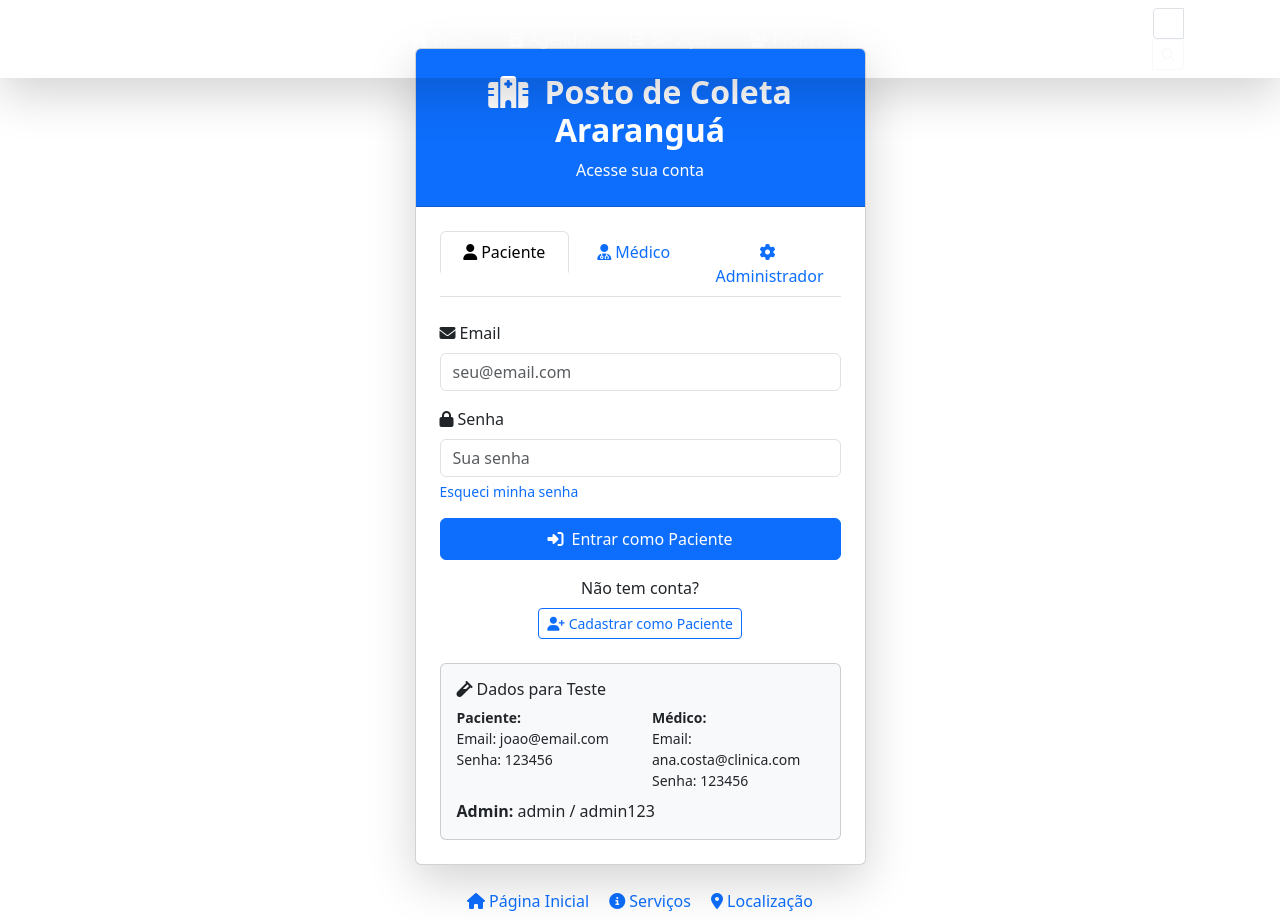
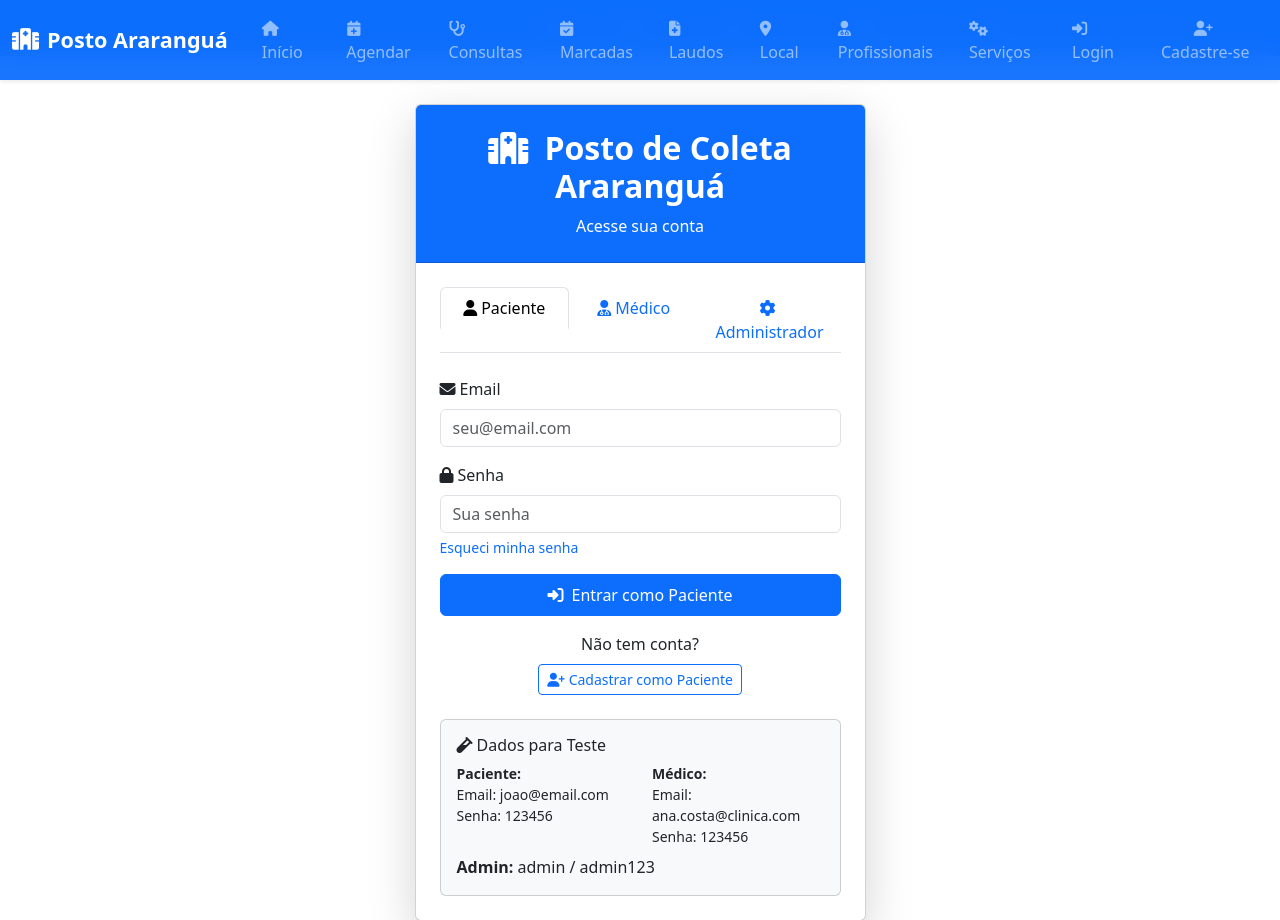
Before and after one commit to naruto20793/TCC-Posto-de-Coleta, a plain HTML site: page login/login.html in a window 1280 px wide. Shown: the top 920 px of the page. Drawn offline with nearby package versions, Linux system fonts and the light colour scheme; files that its build step writes are made by us from their sources.

Commit message:
versão 1.1.7

```diff
--- a/assets/navbar.css
+++ b/assets/navbar.css
@@ -1,80 +1,101 @@
-/* assets/navbar.css */
-.navbar-compact {
+/* ========================================
+   NAVBAR PERSONALIZADA
+   ======================================== */
+#navbarPrincipal {
     transition: all 0.3s ease;
-    overflow-x: auto;
-    white-space: nowrap;
+    backdrop-filter: blur(12px);
+    background-color: rgba(13, 110, 253, 0.95) !important;
+    z-index: 1030;
 }
 
-.navbar-expanded {
-    height: auto !important;
-    max-height: 300px;
-    overflow-y: auto;
+#navbarPrincipal .navbar-brand {
+    font-size: 1.35rem;
+    font-weight: 700;
+    transition: color 0.3s ease;
 }
 
-.nav-icons {
-    display: flex;
-    align-items: center;
-    flex-wrap: nowrap;
+#navbarPrincipal .navbar-brand:hover {
+    color: #fff !important;
+}
+
+/* Links do menu */
+#navbarPrincipal .nav-link {
+    font-weight: 500;
+    border-radius: 8px;
+    margin: 0 4px;
+    padding: 8px 14px !important;
+    transition: all 0.3s ease;
+    position: relative;
+}
+
+#navbarPrincipal .nav-link:hover,
+#navbarPrincipal .nav-link.active {
+    background-color: rgba(255, 255, 255, 0.2);
+    color: #fff !important;
+    transform: translateY(-1px);
+    box-shadow: 0 2px 4px rgba(0, 0, 0, 0.1);
+}
+
+#navbarPrincipal .nav-link i {
+    font-size: 0.95rem;
+    transition: transform 0.3s ease;
+}
+
+#navbarPrincipal .nav-link:hover i {
+    transform: scale(1.1);
+}
+
+/* Botão Cadastre-se */
+#navbarPrincipal .btn-outline-light {
+    border-radius: 50px;
+    font-weight: 500;
     transition: all 0.3s ease;
 }
 
-.nav-icons .nav-item {
-    margin: 0 10px;
+#navbarPrincipal .btn-outline-light:hover {
+    background-color: #fff;
+    color: #0d6efd !important;
+    transform: translateY(-2px);
 }
 
-.nav-icons .nav-item a {
-    display: flex;
-    align-items: center;
-    white-space: nowrap;
+/* Dropdown de usuário */
+#navbarPrincipal .dropdown-menu {
+    border: none;
+    box-shadow: 0 4px 12px rgba(0, 0, 0, 0.15);
+    border-radius: 10px;
+    margin-top: 8px;
 }
 
-.nav-icons .nav-item .nav-label {
-    margin-left: 5px;
-    transition: opacity 0.3s ease;
+#navbarPrincipal .dropdown-item {
+    border-radius: 6px;
+    margin: 2px 8px;
+    transition: all 0.2s ease;
 }
 
-.nav-icons-expanded {
-    display: grid;
-    grid-template-columns: repeat(2, 1fr);
-    grid-gap: 10px;
-    padding: 10px 0;
-    position: absolute;
-    top: 100%;
-    left: 0;
-    width: 100%;
-    background: rgba(31, 142, 235,);
-    z-index: 1000;
+#navbarPrincipal .dropdown-item:hover {
+    background-color: #0d6efd;
+    color: white;
 }
 
-.nav-icons-expanded .nav-item {
-    margin: 5px 0;
-    width: 100%;
+/* Efeito ao rolar */
+body.scrolled #navbarPrincipal {
+    padding: 0.4rem 0;
+    box-shadow: 0 4px 15px rgba(0, 0, 0, 0.2);
+    background-color: rgba(13, 110, 253, 0.98) !important;
 }
 
-.nav-icons-expanded .nav-item a {
-    justify-content: center;
-}
-
-.hamburger-btn {
-    display: block !important;
-    z-index: 1000;
-    position: relative;
-}
-
-.hamburger-btn .hamburger-icon {
-    font-size: 1.5rem;
-    transition: display 0.3s ease;
-}
-
-@media (max-width: 768px) {
-    .nav-icons {
-        flex-direction: column;
-        align-items: flex-start;
+/* Mobile */
+@media (max-width: 992px) {
+    #navbarPrincipal .nav-link {
+        margin: 4px 0;
+        border-radius: 6px;
     }
-    .nav-icons .nav-item {
-        margin: 5px 0;
+    #navbarPrincipal .btn-outline-light {
+        margin-top: 8px;
+        width: 100%;
     }
-    .nav-icons-expanded {
-        grid-template-columns: 1fr;
+    #navbarPrincipal .dropdown-menu {
+        position: static;
+        float: none;
     }
 }
--- a/assets/navbar.js
+++ b/assets/navbar.js
@@ -1,11 +1,12 @@
-// assets/navbar.js - Navbar compacta com toggle, ícones de navegação rearranjados
-document.addEventListener('DOMContentLoaded', function() {
-    console.log('🧭 Navbar compacta inicializada');
+document.addEventListener('DOMContentLoaded', function () {
     injetarNavbar();
     configurarNavbar();
-    atualizarBotaoHamburger(); // Garante que o ícone inicial seja correto
+    destacarPaginaAtual();
 });
 
+/* ========================================
+   1. Calcula o nível de pasta atual
+   ======================================== */
 function getNivelPastaAtual() {
     const caminho = window.location.pathname;
     const niveis = (caminho.match(/\//g) || []).length - 1;
@@ -16,144 +17,153 @@ function getNivelPastaAtual() {
     return niveis > 0 ? prefixo : './';
 }
 
+/* ========================================
+   2. Injeta a navbar completa
+   ======================================== */
 function injetarNavbar() {
-    const todasNavbars = document.querySelectorAll('nav, .navbar, [class*="navbar"]');
-    todasNavbars.forEach(elemento => {
-        if (elemento.id !== 'navbarPrincipal') {
-            elemento.remove();
-        }
-    });
-
     const prefixo = getNivelPastaAtual();
 
     const navbarHTML = `
-        <nav class="navbar navbar-expand-lg navbar-dark fixed-top bg-gradient-primary shadow-lg navbar-compact" id="navbarPrincipal" style="border: none; outline: none;">
+        <nav class="navbar navbar-expand-lg navbar-dark bg-primary shadow-sm fixed-top" id="navbarPrincipal">
             <div class="container-fluid">
-                <a class="navbar-brand fw-bold fs-4" href="${prefixo}index.html">
-                    <i class="fas fa-hospital me-2"></i> Posto de Coleta Araranguá
+                <!-- Logo -->
+                <a class="navbar-brand fw-bold d-flex align-items-center" href="${prefixo}index.html">
+                    <i class="fas fa-hospital me-2"></i> Posto Araranguá
                 </a>
 
+                <!-- Botão mobile -->
+                <button class="navbar-toggler" type="button" data-bs-toggle="collapse" data-bs-target="#navbarNav"
+                    aria-controls="navbarNav" aria-expanded="false" aria-label="Toggle navigation">
+                    <span class="navbar-toggler-icon"></span>
+                </button>
+
+                <!-- Menu principal -->
                 <div class="collapse navbar-collapse" id="navbarNav">
-                    <ul class="navbar-nav me-auto mb-2 mb-lg-0 nav-icons" id="navIcons">
-                        <li class="nav-item"><a class="nav-link" href="${prefixo}index.html"><i class="fas fa-home"></i><span class="nav-label"> Início</span></a></li>
-                        <li class="nav-item"><a class="nav-link" href="${prefixo}agendamento/agendamento.html"><i class="fas fa-calendar-check"></i><span class="nav-label"> Agendar</span></a></li>
-                        <li class="nav-item"><a class="nav-link" href="${prefixo}servicos/servicos.html"><i class="fas fa-list-ul"></i><span class="nav-label"> Serviços</span></a></li>
-                        <li class="nav-item"><a class="nav-link" href="${prefixo}profissionais/profissionais.html"><i class="fas fa-users"></i><span class="nav-label"> Profissionais</span></a></li>
-                        <li class="nav-item"><a class="nav-link" href="${prefixo}localizacao/localizacao.html"><i class="fas fa-map-marker-alt"></i><span class="nav-label"> Localização</span></a></li>
-                        <li class="nav-item"><a class="nav-link" href="${prefixo}consultas/consultas.html"><i class="fas fa-calendar-check"></i><span class="nav-label"> Consultas</span></a></li>
-                        <li class="nav-item d-none" id="navLaudos"><a class="nav-link" href="${prefixo}laudo/laudo.html"><i class="fas fa-file-medical"></i><span class="nav-label"> Laudos</span></a></li>
+                    <ul class="navbar-nav me-auto mb-2 mb-lg-0">
+                        <li class="nav-item">
+                            <a class="nav-link" href="${prefixo}index.html" data-page="index.html">
+                                <i class="fas fa-home me-1"></i> Início
+                            </a>
+                        </li>
+                        <li class="nav-item">
+                            <a class="nav-link" href="${prefixo}agendamento/agendamento.html" data-page="agendamento.html">
+                                <i class="fas fa-calendar-plus me-1"></i> Agendar
+                            </a>
+                        </li>
+                        <li class="nav-item">
+                            <a class="nav-link" href="${prefixo}consulta/consulta.html" data-page="consulta.html">
+                                <i class="fas fa-stethoscope me-1"></i> Consultas
+                            </a>
+                        </li>
+                        <li class="nav-item">
+                            <a class="nav-link" href="${prefixo}consultas-marcadas.html" data-page="consultas-marcadas.html">
+                                <i class="fas fa-calendar-check me-1"></i> Marcadas
+                            </a>
+                        </li>
+                        <li class="nav-item">
+                            <a class="nav-link" href="${prefixo}laudo/laudo.html" data-page="laudo.html">
+                                <i class="fas fa-file-medical me-1"></i> Laudos
+                            </a>
+                        </li>
+                        <li class="nav-item">
+                            <a class="nav-link" href="${prefixo}localizacao/localizacao.html" data-page="localizacao.html">
+                                <i class="fas fa-map-marker-alt me-1"></i> Local
+                            </a>
+                        </li>
+                        <li class="nav-item">
+                            <a class="nav-link" href="${prefixo}profissionais/profissionais.html" data-page="profissionais.html">
+                                <i class="fas fa-user-md me-1"></i> Profissionais
+                            </a>
+                        </li>
+                        <li class="nav-item">
+                            <a class="nav-link" href="${prefixo}servicos/servicos.html" data-page="servicos.html">
+                                <i class="fas fa-cogs me-1"></i> Serviços
+                            </a>
+                        </li>
                     </ul>
-                    <form class="d-flex me-3 d-none d-lg-flex">
-                        <div class="input-group input-group-sm">
-                            <input class="form-control" type="search" placeholder="Buscar...">
-                            <button class="btn btn-outline-light" type="submit"><i class="fas fa-search"></i></button>
-                        </div>
-                    </form>
+
+                    <!-- Área de usuário (login / perfil) -->
+                    <ul class="navbar-nav ms-auto" id="userMenu">
+                        <!-- Será preenchido dinamicamente -->
+                    </ul>
                 </div>
-
-                <ul class="navbar-nav ms-auto mb-2 mb-lg-0">
-                    <li class="nav-item dropdown me-0 pe-0">
-                        <a class="nav-link dropdown-toggle d-flex align-items-center" href="#" id="navbarDropdown" role="button" data-bs-toggle="dropdown" style="outline: none;">
-                            <i class="fas fa-user-circle me-1"></i>
-                            <span id="navUserName" class="d-none d-md-inline">Convidado</span>
-                        </a>
-                        <ul class="dropdown-menu dropdown-menu-end">
-                            <li id="navLoginItem"><a class="dropdown-item" href="${prefixo}login/login.html"><i class="fas fa-sign-in-alt me-2"></i> Entrar</a></li>
-                            <li id="navCadastroItem" class="d-none"><a class="dropdown-item" href="${prefixo}cadastro/paciente/paciente.html"><i class="fas fa-user-plus me-2"></i> Cadastrar Paciente</a></li>
-                            <li id="navCadastroMedicoItem" class="d-none"><a class="dropdown-item" href="${prefixo}cadastro/medico/medico.html"><i class="fas fa-user-md me-2"></i> Cadastrar Médico</a></li>
-                            <li><hr class="dropdown-divider"></li>
-                            <li id="navPerfilItem" class="d-none"><a class="dropdown-item" href="#" id="navPerfilLink"><i class="fas fa-user me-2"></i> Perfil</a></li>
-                            <li id="navLogoutItem" class="d-none"><a class="dropdown-item" href="#" onclick="logout()"><i class="fas fa-sign-out-alt me-2"></i> Sair</a></li>
-                        </ul>
-                    </li>
-                    <li class="nav-item ms-1">
-                        <button class="hamburger-btn" type="button" onclick="toggleNavbar()" title="Abrir/Fechar menu">
-                            <i class="fas fa-bars hamburger-icon"></i>
-                            <i class="fas fa-times hamburger-icon" style="display: none;"></i>
-                        </button>
-                    </li>
-                </ul>
             </div>
         </nav>
     `;
 
+    // Insere no início do body
     document.body.insertAdjacentHTML('afterbegin', navbarHTML);
 }
 
-function toggleNavbar() {
-    const navbar = document.getElementById('navbarPrincipal');
-    const hamburger = navbar.querySelector('.hamburger-btn');
-    const navIcons = document.getElementById('navIcons');
-    const barsIcon = hamburger.querySelector('.fa-bars');
-    const timesIcon = hamburger.querySelector('.fa-times');
+/* ========================================
+   3. Configura login, cadastro e perfil
+   ======================================== */
+function configurarNavbar() {
+    const usuarioLogado = JSON.parse(localStorage.getItem('usuarioLogado'));
+    const userMenu = document.getElementById('userMenu');
+    const prefixo = getNivelPastaAtual();
 
-    navbar.classList.toggle('navbar-expanded');
-    navIcons.classList.toggle('nav-icons-expanded');
+    if (!userMenu) return;
 
-    // Alterna os ícones do botão
-    if (navbar.classList.contains('navbar-expanded')) {
-        barsIcon.style.display = 'none';
-        timesIcon.style.display = 'inline';
+    if (usuarioLogado) {
+        // USUÁRIO LOGADO
+        const nome = usuarioLogado.nome?.split(' ')[0] || 'Usuário';
+        const tipo = usuarioLogado.tipo === 'medico' ? 'Médico' : usuarioLogado.tipo === 'adm' ? 'Admin' : 'Paciente';
+
+        userMenu.innerHTML = `
+            <li class="nav-item dropdown">
+                <a class="nav-link dropdown-toggle d-flex align-items-center" href="#" role="button" data-bs-toggle="dropdown">
+                    <i class="fas fa-user-circle me-1"></i>
+                    <span class="d-none d-md-inline">${nome} (${tipo})</span>
+                </a>
+                <ul class="dropdown-menu dropdown-menu-end">
+                    <li><a class="dropdown-item" href="${prefixo}perfil/${usuarioLogado.tipo}/perfil.html">
+                        <i class="fas fa-user me-2"></i> Meu Perfil
+                    </a></li>
+                    <li><hr class="dropdown-divider"></li>
+                    <li><a class="dropdown-item text-danger" href="#" id="logoutLink">
+                        <i class="fas fa-sign-out-alt me-2"></i> Sair
+                    </a></li>
+                </ul>
+            </li>
+        `;
+
+        // Evento de logout
+        document.getElementById('logoutLink')?.addEventListener('click', function (e) {
+            e.preventDefault();
+            if (confirm('Tem certeza que deseja sair?')) {
+                localStorage.removeItem('usuarioLogado');
+                window.location.href = prefixo + 'index.html';
+            }
+        });
+
     } else {
-        barsIcon.style.display = 'inline';
-        timesIcon.style.display = 'none';
+        // NÃO LOGADO
+        userMenu.innerHTML = `
+            <li class="nav-item">
+                <a class="nav-link" href="${prefixo}login/login.html">
+                    <i class="fas fa-sign-in-alt me-1"></i> Login
+                </a>
+            </li>
+            <li class="nav-item">
+                <a class="nav-link btn btn-outline-light ms-2 px-3" href="${prefixo}cadastro/paciente/paciente.html">
+                    <i class="fas fa-user-plus me-1"></i> Cadastre-se
+                </a>
+            </li>
+        `;
     }
 }
 
-function atualizarBotaoHamburger() {
-    const hamburger = document.querySelector('.hamburger-btn');
-    if (hamburger) {
-        const barsIcon = hamburger.querySelector('.fa-bars');
-        const timesIcon = hamburger.querySelector('.fa-times');
-        if (!document.body.classList.contains('navbar-expanded')) {
-            barsIcon.style.display = 'inline';
-            timesIcon.style.display = 'none';
+/* ========================================
+   4. Destaca a página atual (active)
+   ======================================== */
+function destacarPaginaAtual() {
+    const paginaAtual = window.location.pathname.split('/').pop() || 'index.html';
+    document.querySelectorAll('#navbarPrincipal .nav-link').forEach(link => {
+        const dataPage = link.getAttribute('data-page');
+        if (dataPage === paginaAtual) {
+            link.classList.add('active');
+            link.setAttribute('aria-current', 'page');
         }
-    }
+    });
 }
-
-function configurarNavbar() {
-    const user = getCurrentUser();
-    const navUserName = document.getElementById('navUserName');
-    const navLoginItem = document.getElementById('navLoginItem');
-    const navCadastroItem = document.getElementById('navCadastroItem');
-    const navCadastroMedicoItem = document.getElementById('navCadastroMedicoItem');
-    const navPerfilItem = document.getElementById('navPerfilItem');
-    const navPerfilLink = document.getElementById('navPerfilLink');
-    const navLogoutItem = document.getElementById('navLogoutItem');
-    const navLaudos = document.getElementById('navLaudos');
-
-    if (user) {
-        navUserName.textContent = user.dados.nome || user.dados.email;
-        navUserName.classList.remove('d-none');
-        navLoginItem.style.display = 'none';
-        navCadastroItem.classList.toggle('d-none', user.tipo !== 'adm');
-        navCadastroMedicoItem.classList.toggle('d-none', user.tipo !== 'adm');
-        navPerfilItem.classList.remove('d-none');
-        navLogoutItem.classList.remove('d-none');
-        if (navPerfilLink) {
-            navPerfilLink.href = `${getNivelPastaAtual()}perfil/${user.tipo ? user.tipo.toLowerCase() : 'paciente'}/perfil.html`;
-        }
-        if (user.tipo === 'paciente') {
-            navLaudos.classList.remove('d-none');
-        }
-    } else {
-        navUserName.textContent = 'Convidado';
-        navUserName.classList.add('d-none');
-        navLoginItem.style.display = 'block';
-        navCadastroItem.classList.add('d-none');
-        navCadastroMedicoItem.classList.add('d-none');
-        navPerfilItem.classList.add('d-none');
-        navLogoutItem.classList.add('d-none');
-        navLaudos.classList.add('d-none');
-    }
-}
-
-window.logout = function() {
-    localStorage.removeItem('usuarioLogado');
-    window.location.href = '../../index.html';
-};
-
-window.injetarNavbar = injetarNavbar;
-window.configurarNavbar = configurarNavbar;
-window.toggleNavbar = toggleNavbar;
```
Also changed, not shown: index.html (+10 -0 lines).
